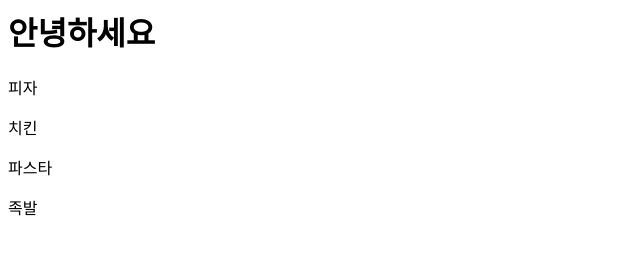
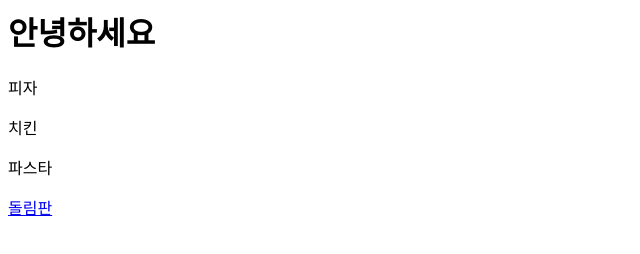
Before and after one commit to iron0310/my_web_sample, a plain HTML site: page index.html in a window 1280 px wide. Shown: the whole page, without its empty margins (0-640 px from the left). Drawn offline with Linux system fonts and the light colour scheme.

Commit message:
Update index.html

```diff
--- a/index.html
+++ b/index.html
@@ -8,7 +8,8 @@
 	<p>피자</p>
 	<p>치킨</p>
 	<p>파스타</p>
-	<p>족발</p>
+
+	<a href="1.html">돌림판<a>
 </body>
 
 </html>
```
